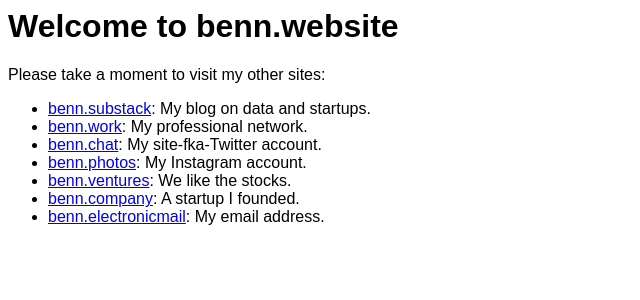
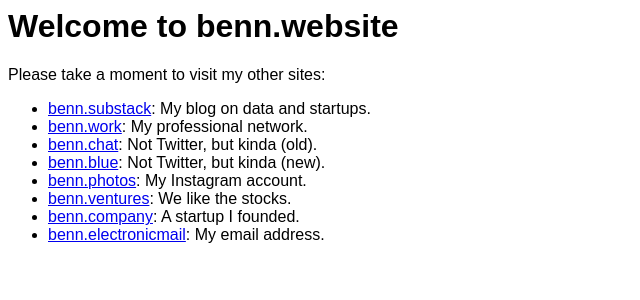
Before and after one commit to bstancil/benn-website, a Flask app: page / in a window 1280 px wide. Shown: the top 300 px of the page, without its empty margins (0-640 px from the left). Run offline with Flask 3, Linux system fonts and the light colour scheme.

Commit message:
fine, the new thing

```diff
--- a/app/templates/index.html
+++ b/app/templates/index.html
@@ -25,7 +25,8 @@
     <ul>
       <li><a href="https://benn.substack.com/">benn.substack</a>: My blog on data and startups.</li>
       <li><a href="http://benn.work/">benn.work</a>: My professional network.</li>
-      <li><a href="http://benn.chat/">benn.chat</a>: My site-fka-Twitter account.</li>
+      <li><a href="http://benn.chat/">benn.chat</a>: Not Twitter, but kinda (old).</li>
+      <li><a href="http://benn.blue/">benn.blue</a>: Not Twitter, but kinda (new).</li>
       <li><a href="http://benn.photos/">benn.photos</a>: My Instagram account.</li>
       <li><a href="https://benn.ventures/">benn.ventures</a>: We like the stocks.</li>
       <li><a href="http://benn.company/">benn.company</a>: A startup I founded.</li>
```
